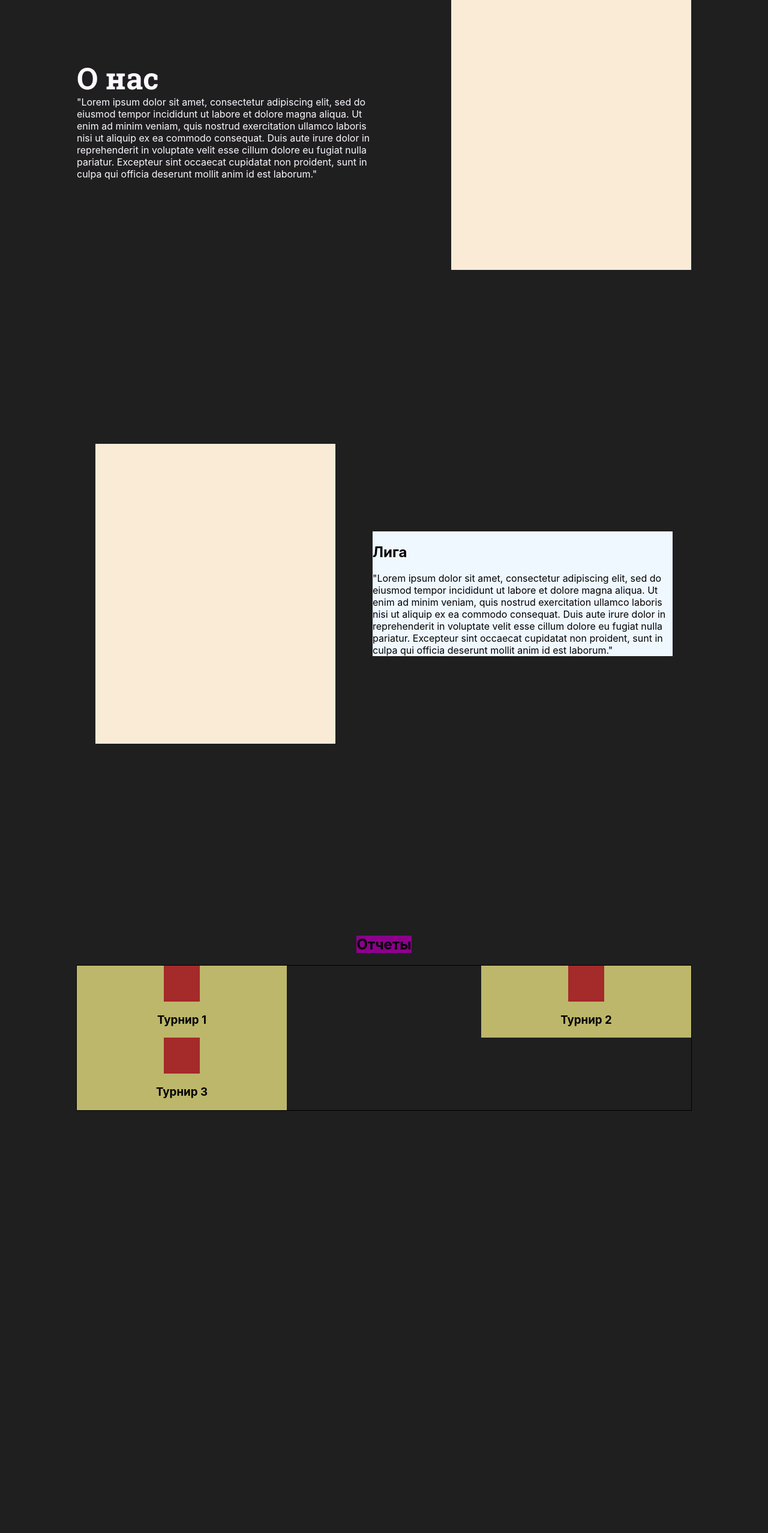
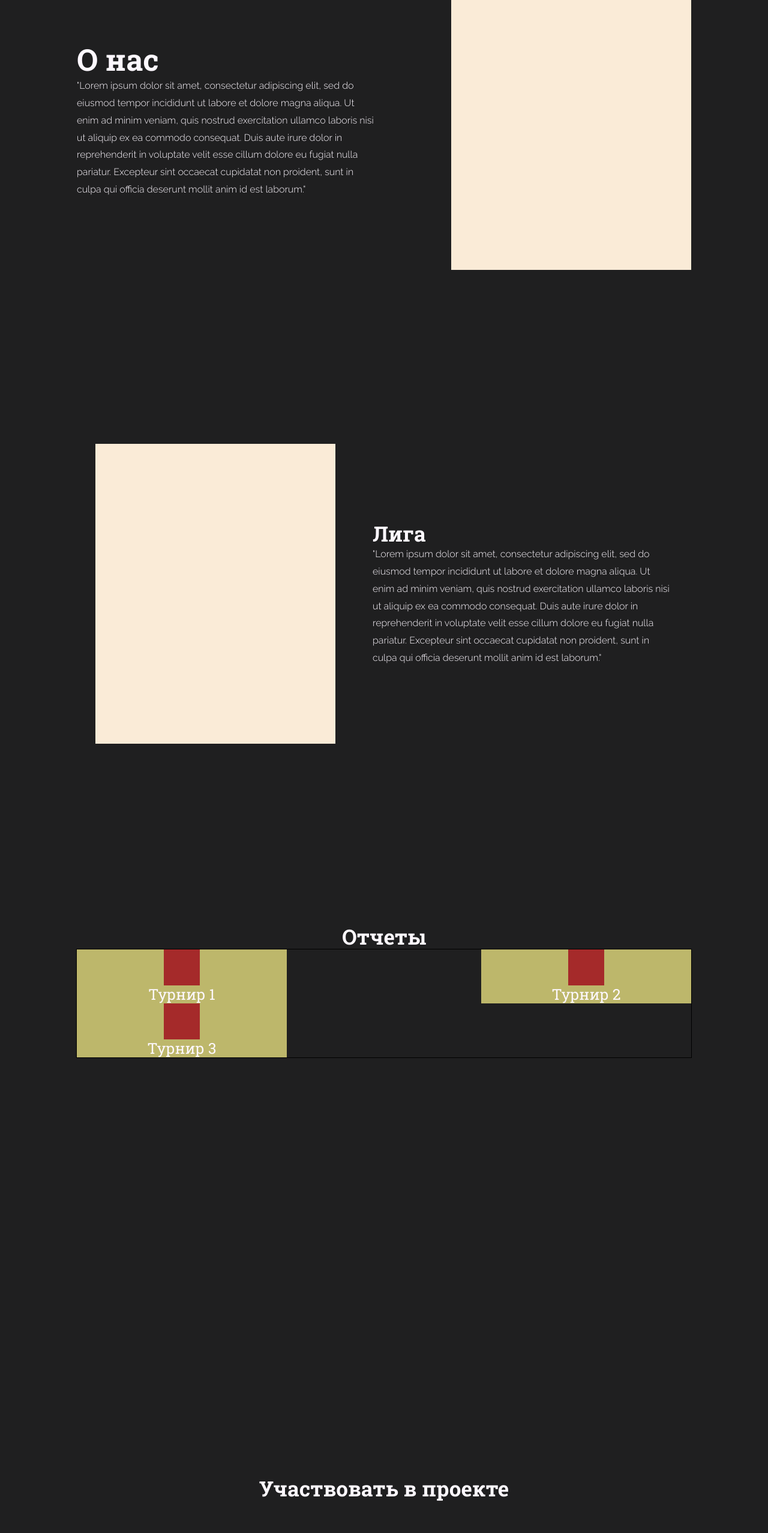
Before and after one commit to itsmeshusha/moscow-owl, a React (Create React App) app: page / in a window 1280 px wide. Shown: the part 140-2696 px from the top of the page at 60% size. Built offline with nearby package versions, Linux system fonts and the light colour scheme.

Commit message:
added fonts

```diff
--- a/public/index.html
+++ b/public/index.html
@@ -16,6 +16,7 @@
     -->
     <link rel="manifest" href="%PUBLIC_URL%/manifest.json" />
     <link href="https://fonts.googleapis.com/css2?family=Roboto+Slab:wght@100;200;300;400;500;600;700;800&display=swap" rel="stylesheet">
+    <link href="https://fonts.googleapis.com/css2?family=Raleway:wght@100;200;300;400;500;600;700;800;900&display=swap" rel="stylesheet">
     <!--
       Notice the use of %PUBLIC_URL% in the tags above.
       It will be replaced with the URL of the `public` folder during the build.
--- a/src/contactForm/ContactForm.module.css
+++ b/src/contactForm/ContactForm.module.css
@@ -17,7 +17,11 @@
 }
 
 .title {
-
+    font-family: 'Roboto Slab', serif;
+    font-size: 35px;
+    color: #fdf8ff;
+    margin: 0;
+    line-height: 1.2;
 }
 
 .forms {
--- a/src/footer/Footer.module.css
+++ b/src/footer/Footer.module.css
@@ -1,5 +1,6 @@
 .footer {
     background-color: #1f1f20;
+    min-height: 20vh;
 }
 
 .container {
@@ -8,7 +9,21 @@
     justify-content: space-between;
     align-items: center;
 }
-
+.container h3 {
+    font-family: 'Roboto Slab', serif;
+    font-size: 15px;
+    font-weight: lighter;
+    color: #fdf8ff;
+    margin: 0;
+    line-height: 1.2;
+}
+.title {
+    font-family: 'Roboto Slab', serif;
+    font-weight: normal;
+    color: #fdf8ff;
+    margin: 0;
+    line-height: 1.2;
+}
 .socialMedia {
     border: 1px solid;
     width: 300px;
--- a/src/league/League.module.css
+++ b/src/league/League.module.css
@@ -19,5 +19,17 @@
 }
 .text {
     width: 500px;
-    background-color: aliceblue;
+    color: #fdf8ff;
 }
+.text h2 {
+    font-family: 'Roboto Slab', serif;
+    font-size: 35px;
+    margin: 0;
+    line-height: 1.2;
+}
+.description {
+    font-family: 'Raleway', sans-serif;
+    font-size: 16px;
+    font-weight: 300;
+    line-height: 1.8;
+}
--- a/src/league/League.tsx
+++ b/src/league/League.tsx
@@ -9,7 +9,7 @@ function League() {
                 <div className={style.photo}></div>
                 <div className={style.text}>
                     <h2>Лига</h2>
-                    <span>"Lorem ipsum dolor sit amet, consectetur adipiscing elit, sed do eiusmod tempor incididunt ut labore et dolore magna aliqua. Ut enim ad minim veniam, quis nostrud exercitation ullamco laboris nisi ut aliquip ex ea commodo consequat. Duis aute irure dolor in reprehenderit in voluptate velit esse cillum dolore eu fugiat nulla pariatur. Excepteur sint occaecat cupidatat non proident, sunt in culpa qui officia deserunt mollit anim id est laborum."</span>
+                    <span className={style.description}>"Lorem ipsum dolor sit amet, consectetur adipiscing elit, sed do eiusmod tempor incididunt ut labore et dolore magna aliqua. Ut enim ad minim veniam, quis nostrud exercitation ullamco laboris nisi ut aliquip ex ea commodo consequat. Duis aute irure dolor in reprehenderit in voluptate velit esse cillum dolore eu fugiat nulla pariatur. Excepteur sint occaecat cupidatat non proident, sunt in culpa qui officia deserunt mollit anim id est laborum."</span>
                 </div>
 
             </div>
--- a/src/main/Main.module.css
+++ b/src/main/Main.module.css
@@ -22,6 +22,12 @@
     margin: 0;
     line-height: 1.2;
 }
+.description {
+    font-family: 'Raleway', sans-serif;
+    font-size: 16px;
+    font-weight: 300;
+    line-height: 1.8;
+}
 .photo {
     width: 400px;
     height: 500px;
--- a/src/main/Main.tsx
+++ b/src/main/Main.tsx
@@ -8,7 +8,7 @@ function Main() {
             <div className={style.container}>
                 <div className={style.text}>
                     <h1>О нас</h1>
-                    <span>"Lorem ipsum dolor sit amet, consectetur adipiscing elit, sed do eiusmod tempor incididunt ut labore et dolore magna aliqua. Ut enim ad minim veniam, quis nostrud exercitation ullamco laboris nisi ut aliquip ex ea commodo consequat. Duis aute irure dolor in reprehenderit in voluptate velit esse cillum dolore eu fugiat nulla pariatur. Excepteur sint occaecat cupidatat non proident, sunt in culpa qui officia deserunt mollit anim id est laborum."</span>
+                    <span className={style.description}>"Lorem ipsum dolor sit amet, consectetur adipiscing elit, sed do eiusmod tempor incididunt ut labore et dolore magna aliqua. Ut enim ad minim veniam, quis nostrud exercitation ullamco laboris nisi ut aliquip ex ea commodo consequat. Duis aute irure dolor in reprehenderit in voluptate velit esse cillum dolore eu fugiat nulla pariatur. Excepteur sint occaecat cupidatat non proident, sunt in culpa qui officia deserunt mollit anim id est laborum."</span>
                 </div>
                 <div className={style.photo}></div>
             </div>
--- a/src/reports/Reports.module.css
+++ b/src/reports/Reports.module.css
@@ -1,5 +1,5 @@
 .reportsBlock {
-    min-height: 100vh;
+    min-height: 90vh;
     background-color: #1f1f20;
 }
 .container {
@@ -12,7 +12,11 @@
     justify-content: flex-start;
 }
 .title {
-    background-color: darkmagenta;
+    font-family: 'Roboto Slab', serif;
+    font-size: 35px;
+    color: #fdf8ff;
+    margin: 0;
+    line-height: 1.2;
 }
 .reports {
     border: 1px solid;
--- a/src/reports/report/Report.module.css
+++ b/src/reports/report/Report.module.css
@@ -5,7 +5,14 @@
     flex-direction: column;
     align-items: center;
     flex-wrap: wrap;
-
+}
+.report h3 {
+    font-family: 'Roboto Slab', serif;
+    font-size: 25px;
+    font-weight: inherit;
+    color: #fdf8ff;
+    margin: 0;
+    line-height: 1.2;
 }
 .icon {
     width: 60px;
```
